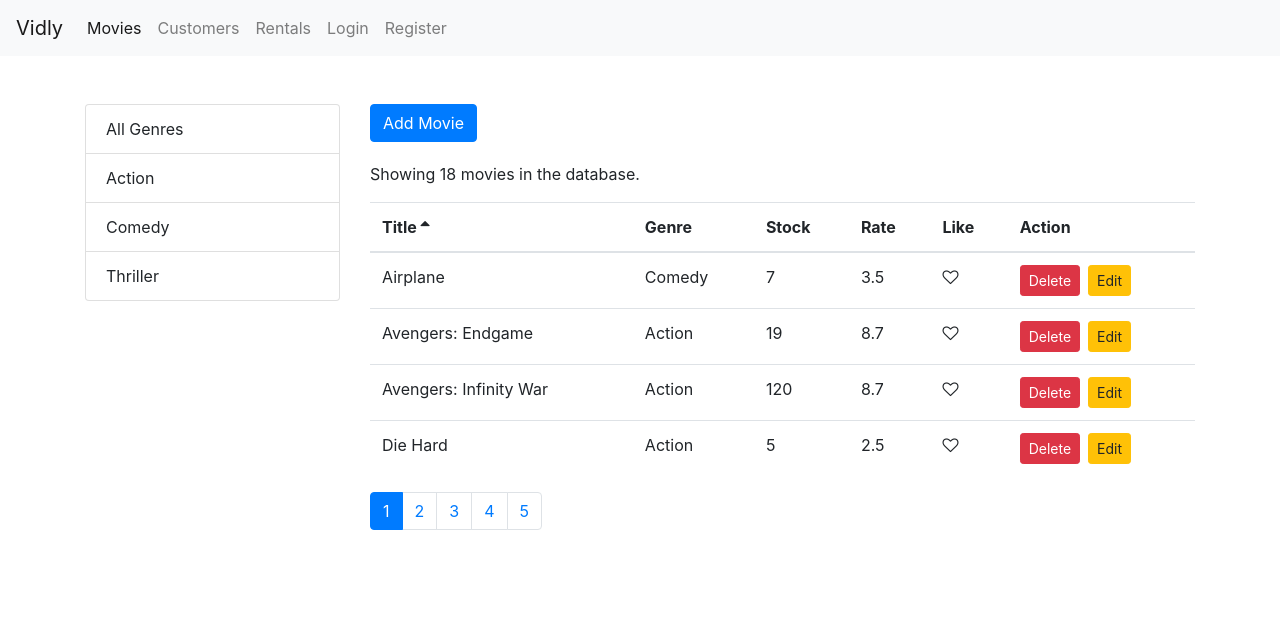
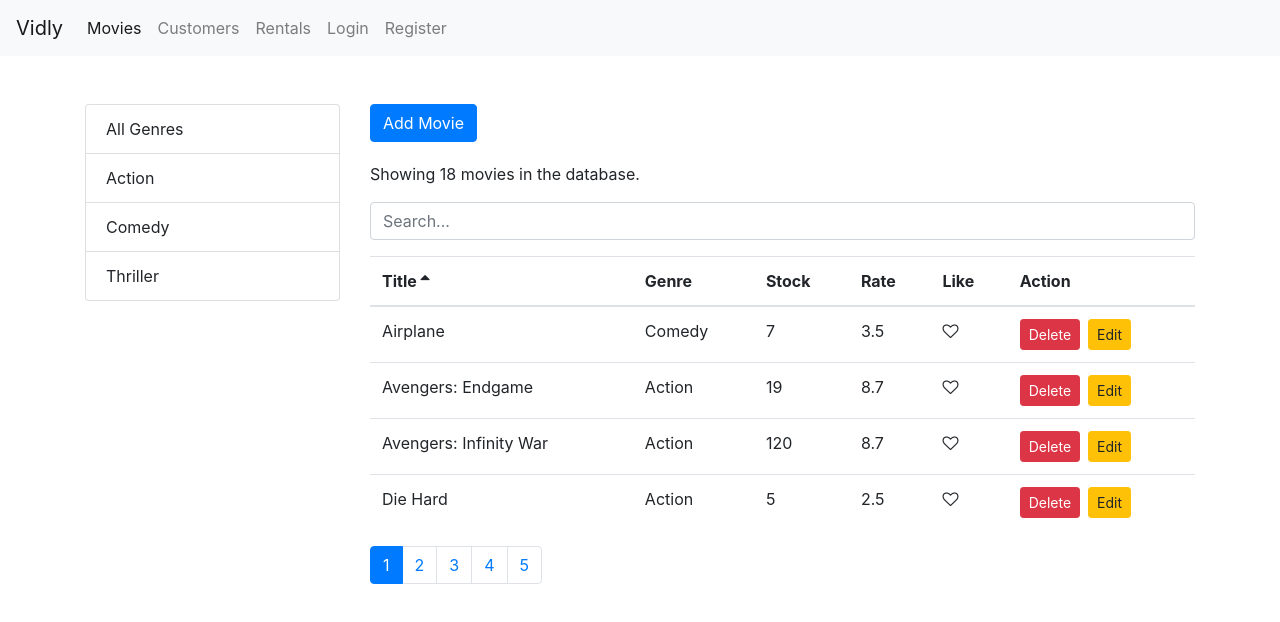
Before and after one commit to dhanis-alghifari/reactjs-vidly-app, a React (Create React App) app: page /movies in a window 1280 px wide. Shown: the top 622 px of the page. Built offline with nearby package versions, Linux system fonts and the light colour scheme.

Commit message:
create search bar

```diff
--- a/src/Pages/Movies.js
+++ b/src/Pages/Movies.js
@@ -5,6 +5,7 @@
 import { Link } from "react-router-dom";
 import ListGroup from "../components/ListGroup";
 import MoviesTable from "../components/MoviesTable";
+import SearchBar from "../components/SearchBar";
 import Pagination from "../components/Pagination";
 import _ from "lodash";
 
@@ -17,6 +18,8 @@
       genres: [],
       pageSize: 4,
       currentPage: 1,
+      searchQuery: "",
+      selectedGenre: null,
       sortColumn: { path: "title", order: "asc" },
     };
   }
@@ -58,10 +61,18 @@
   };
 
   handleGenreSelect = (genre) => {
-    console.log(genre);
     this.setState({
       selectedGenre: genre,
       currentPage: 1,
+      searchQuery: "",
+    });
+  };
+
+  handleSearch = (query) => {
+    this.setState({
+      selectedGenre: null,
+      currentPage: 1,
+      searchQuery: query,
     });
   };
 
@@ -75,13 +86,17 @@
       pageSize,
       currentPage,
       selectedGenre,
+      searchQuery,
       sortColumn,
     } = this.state;
 
-    const filtered =
-      selectedGenre && selectedGenre._id
-        ? Allmovies.filter((m) => m.genre._id === selectedGenre._id)
-        : Allmovies;
+    let filtered = Allmovies;
+    if (searchQuery)
+      filtered = Allmovies.filter(m =>
+        m.title.toLowerCase().startsWith(searchQuery.toLowerCase())
+      );
+    else if (selectedGenre && selectedGenre._id)
+      filtered = Allmovies.filter(m => m.genre._id === selectedGenre._id);
 
     const sorted = _.orderBy(filtered, [sortColumn.path], [sortColumn.order]);
 
@@ -97,6 +112,7 @@
       genres,
       selectedGenre,
       sortColumn,
+      searchQuery,
     } = this.state;
     const { totalCount, data: movies } = this.getPagedData();
 
@@ -120,6 +136,7 @@
             Add Movie
           </Link>
           <p>Showing {dataMovies} movies in the database.</p>
+          <SearchBar value={searchQuery} onChange={this.handleSearch} />
           <MoviesTable
             movies={movies}
             sortColumn={sortColumn}
--- /dev/null
+++ b/src/components/SearchBar.js
@@ -0,0 +1,16 @@
+import React from "react";
+
+function SearchBar({ value, onChange }) {
+  return (
+    <input
+      type="text"
+      name="query"
+      className="form-control my-3"
+      placeholder="Search..."
+      value={value}
+      onChange={(e) => onChange(e.currentTarget.value)}
+    />
+  );
+}
+
+export default SearchBar;
```
Also changed, not shown: 1 other file (tests, documents, lock files or other folders).
